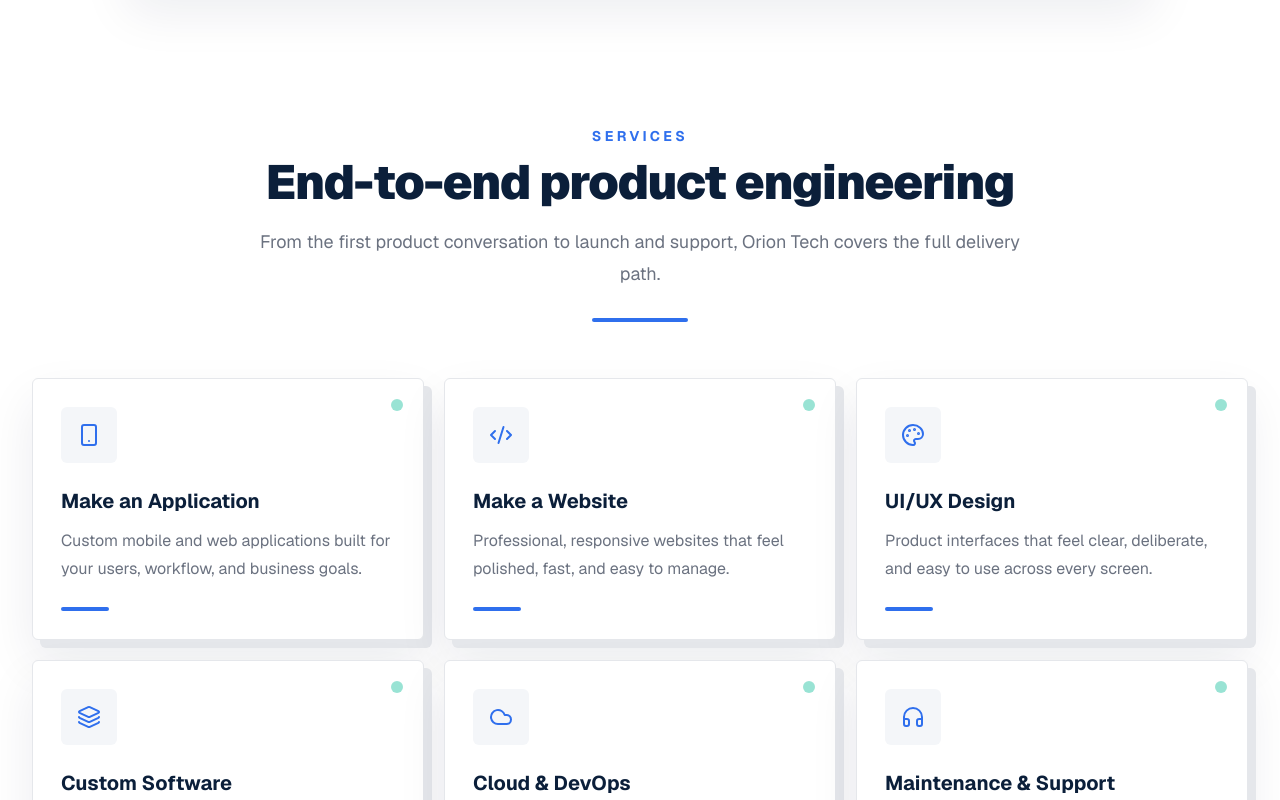
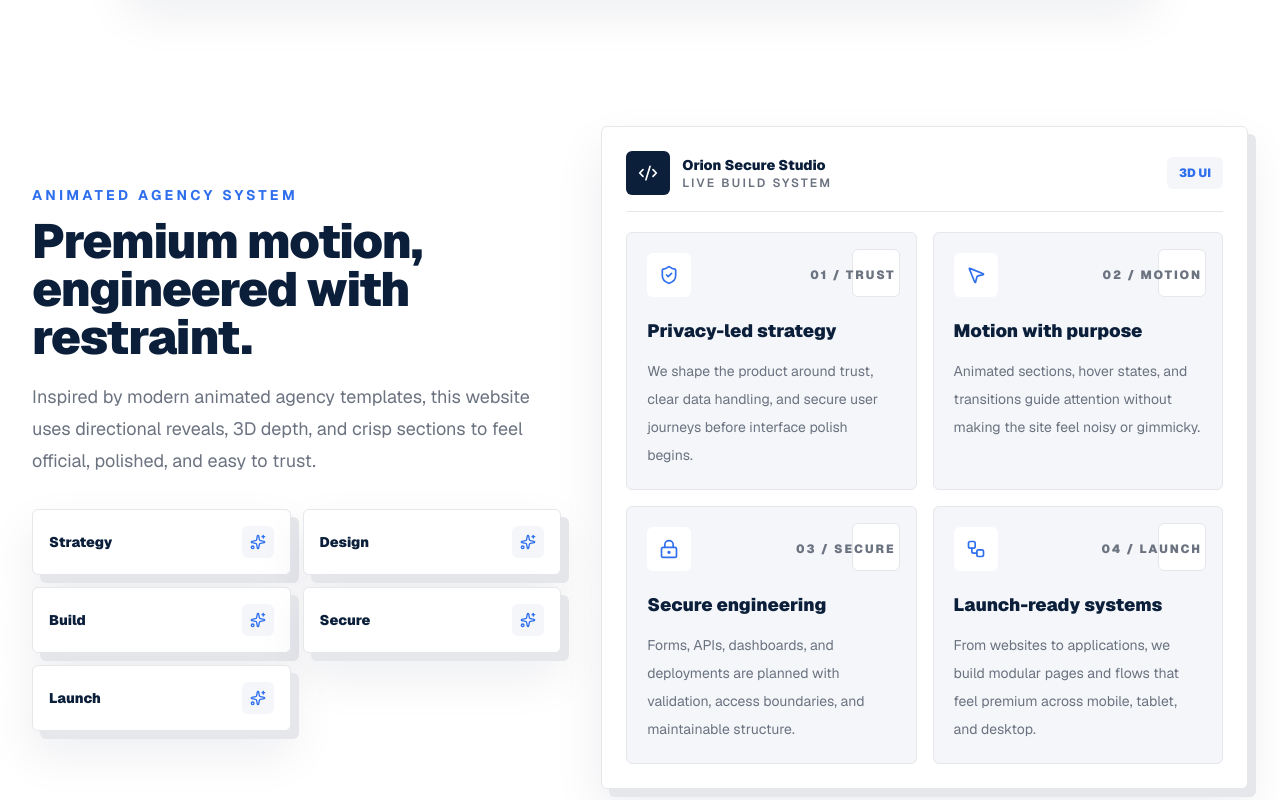
Before and after one commit to oriontechglob-a11y/orion.tech.glob, a Next.js app: page / in a window 1280 px wide. Shown: the part 1060-1860 px from the top of the page. Built offline with nearby package versions, Linux system fonts and the light colour scheme.

Commit message:
- Implement AgencyShowcase component to highlight agency features and enhance navigation. Update global styles for smooth scrolling and improved layout. Add new animation variants for section reveals.

```diff
--- a/app/globals.css
+++ b/app/globals.css
@@ -34,13 +34,15 @@
 }
 
 html {
-  scroll-behavior: auto;
+  scroll-behavior: smooth;
+  scroll-padding-top: 6rem;
   background: #ffffff;
 }
 
 body {
   min-height: 100vh;
   overflow-x: hidden;
+  -webkit-overflow-scrolling: touch;
   background: #ffffff;
   color: #0b1220;
   font-family: var(--font-sans);
--- a/app/page.tsx
+++ b/app/page.tsx
@@ -1,5 +1,6 @@
 import dynamic from "next/dynamic";
 
+import { AgencyShowcase } from "@/components/home/AgencyShowcase";
 import { CTABanner } from "@/components/home/CTABanner";
 import { Hero } from "@/components/home/Hero";
 import { HomeSectionNav } from "@/components/home/HomeSectionNav";
@@ -14,6 +15,7 @@ export default function Home() {
     <>
       <Hero />
       <HomeSectionNav />
+      <AgencyShowcase />
       <Services />
       <SecurityPromise id="security" />
       <Process />
--- /dev/null
+++ b/components/home/AgencyShowcase.tsx
@@ -0,0 +1,140 @@
+"use client";
+
+import { Code2, LockKeyhole, MousePointer2, ShieldCheck, Sparkles, Workflow } from "lucide-react";
+import { motion, useReducedMotion } from "framer-motion";
+
+import {
+  AnimatedSection,
+  childReveal,
+  childRevealLeft,
+  childRevealRight,
+} from "@/components/shared/AnimatedSection";
+
+const showcaseCards = [
+  {
+    title: "Privacy-led strategy",
+    description:
+      "We shape the product around trust, clear data handling, and secure user journeys before interface polish begins.",
+    icon: ShieldCheck,
+    meta: "01 / Trust",
+  },
+  {
+    title: "Motion with purpose",
+    description:
+      "Animated sections, hover states, and transitions guide attention without making the site feel noisy or gimmicky.",
+    icon: MousePointer2,
+    meta: "02 / Motion",
+  },
+  {
+    title: "Secure engineering",
+    description:
+      "Forms, APIs, dashboards, and deployments are planned with validation, access boundaries, and maintainable structure.",
+    icon: LockKeyhole,
+    meta: "03 / Secure",
+  },
+  {
+    title: "Launch-ready systems",
+    description:
+      "From websites to applications, we build modular pages and flows that feel premium across mobile, tablet, and desktop.",
+    icon: Workflow,
+    meta: "04 / Launch",
+  },
+];
+
+const rails = ["Strategy", "Design", "Build", "Secure", "Launch"];
+
+export function AgencyShowcase() {
+  const reduceMotion = useReducedMotion();
+
+  return (
+    <AnimatedSection id="showcase" className="py-16 sm:py-24">
+      <div className="grid gap-10 lg:grid-cols-[0.9fr_1.1fr] lg:items-center">
+        <motion.div variants={childRevealLeft} className="max-w-2xl">
+          <p className="text-sm font-bold uppercase tracking-[0.24em] text-accent">
+            Animated Agency System
+          </p>
+          <h2 className="mt-3 text-3xl font-black tracking-tight text-primary sm:text-5xl">
+            Premium motion, engineered with restraint.
+          </h2>
+          <p className="mt-5 text-lg leading-8 text-muted">
+            Inspired by modern animated agency templates, this website uses directional reveals, 3D
+            depth, and crisp sections to feel official, polished, and easy to trust.
+          </p>
+
+          <motion.div variants={childReveal} className="mt-8 grid gap-3 sm:grid-cols-2">
+            {rails.map((rail, index) => (
+              <motion.div
+                key={rail}
+                className="depth-card flex items-center justify-between rounded-md border border-border bg-white p-4"
+                whileHover={{ y: -5, x: index % 2 === 0 ? 5 : -5 }}
+                transition={{ type: "spring", stiffness: 280, damping: 22 }}
+              >
+                <span className="text-sm font-black text-primary">{rail}</span>
+                <span className="grid h-8 w-8 place-items-center rounded-md bg-surface text-accent">
+                  <Sparkles className="h-4 w-4" />
+                </span>
+              </motion.div>
+            ))}
+          </motion.div>
+        </motion.div>
+
+        <motion.div variants={childRevealRight} className="relative [perspective:1200px]">
+          <motion.div
+            className="depth-card relative overflow-hidden rounded-md border border-border bg-white p-4 sm:p-6"
+            initial={reduceMotion ? false : { rotateX: 8, rotateY: -8 }}
+            whileInView={reduceMotion ? undefined : { rotateX: 0, rotateY: 0 }}
+            viewport={{ once: true, margin: "-80px" }}
+            transition={{ duration: 0.8, ease: "easeOut" }}
+          >
+            <div className="mb-5 flex items-center justify-between border-b border-border pb-4">
+              <div className="flex items-center gap-3">
+                <span className="grid h-11 w-11 place-items-center rounded-md bg-primary text-white">
+                  <Code2 className="h-5 w-5" />
+                </span>
+                <div>
+                  <p className="text-sm font-black text-primary">Orion Secure Studio</p>
+                  <p className="text-xs font-semibold uppercase tracking-[0.18em] text-muted">
+                    Live build system
+                  </p>
+                </div>
+              </div>
+              <span className="rounded-md bg-surface px-3 py-2 text-xs font-black text-accent">
+                3D UI
+              </span>
+            </div>
+
+            <div className="grid gap-4 sm:grid-cols-2">
+              {showcaseCards.map((card, index) => (
+                <motion.article
+                  key={card.title}
+                  className="relative overflow-hidden rounded-md border border-border bg-surface p-5"
+                  variants={index % 2 === 0 ? childRevealLeft : childRevealRight}
+                  whileHover={{ y: -8, scale: 1.02 }}
+                  transition={{ type: "spring", stiffness: 280, damping: 22 }}
+                >
+                  <motion.span
+                    className="absolute right-4 top-4 h-12 w-12 rounded-md border border-border bg-white"
+                    animate={reduceMotion ? undefined : { y: [0, index % 2 === 0 ? -5 : 5, 0] }}
+                    transition={{ duration: 3.4 + index, repeat: Infinity, ease: "easeInOut" }}
+                  />
+                  <div className="relative z-10">
+                    <div className="mb-5 flex items-center justify-between gap-3">
+                      <span className="grid h-11 w-11 place-items-center rounded-md bg-white text-accent">
+                        <card.icon className="h-5 w-5" />
+                      </span>
+                      <span className="text-xs font-black uppercase tracking-[0.16em] text-muted">
+                        {card.meta}
+                      </span>
+                    </div>
+                    <h3 className="text-lg font-black text-primary">{card.title}</h3>
+                    <p className="mt-3 text-sm leading-7 text-muted">{card.description}</p>
+                  </div>
+                </motion.article>
+              ))}
+            </div>
+          </motion.div>
+        </motion.div>
+      </div>
+    </AnimatedSection>
+  );
+}
--- a/components/home/HomeSectionNav.tsx
+++ b/components/home/HomeSectionNav.tsx
@@ -7,6 +7,7 @@ import { LockKeyhole, MessageSquare, ShieldCheck, Sparkles, Workflow } from "luc
 import { AnimatedSection, childReveal } from "@/components/shared/AnimatedSection";
 
 const sections = [
+  { href: "#showcase", label: "Showcase", icon: Sparkles },
   { href: "#services", label: "Services", icon: Sparkles },
   { href: "#security", label: "Security", icon: ShieldCheck },
   { href: "#workflow", label: "Workflow", icon: Workflow },
--- a/components/shared/AnimatedSection.tsx
+++ b/components/shared/AnimatedSection.tsx
@@ -17,6 +17,16 @@ const container: Variants = {
 export const childReveal: Variants = {
   hidden: { opacity: 0, y: 18 },
   visible: { opacity: 1, y: 0, transition: { duration: 0.45, ease: "easeOut" } },
+};
+
+export const childRevealLeft: Variants = {
+  hidden: { opacity: 0, x: -48 },
+  visible: { opacity: 1, x: 0, transition: { duration: 0.55, ease: "easeOut" } },
+};
+
+export const childRevealRight: Variants = {
+  hidden: { opacity: 0, x: 48 },
+  visible: { opacity: 1, x: 0, transition: { duration: 0.55, ease: "easeOut" } },
 };
 
 type AnimatedSectionProps = {
```
